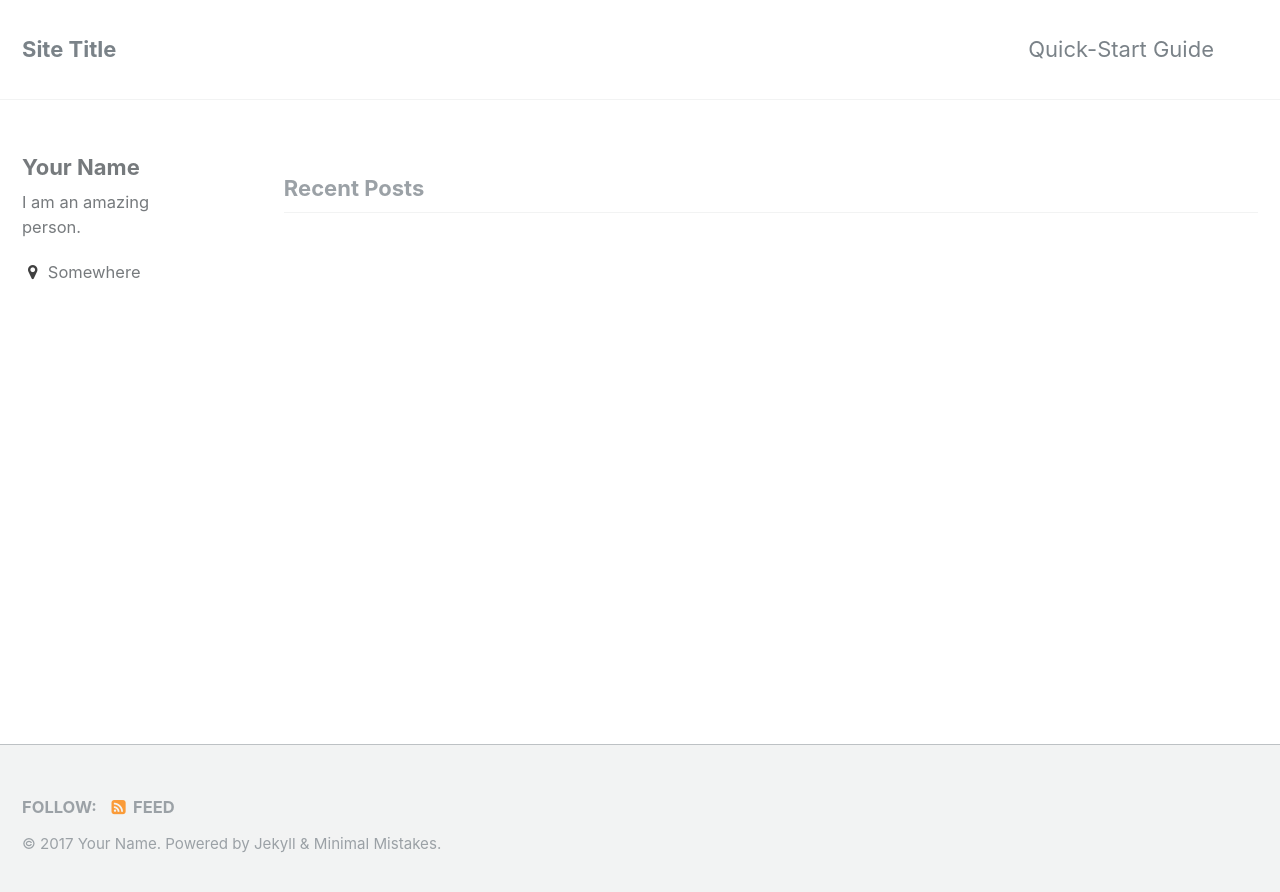
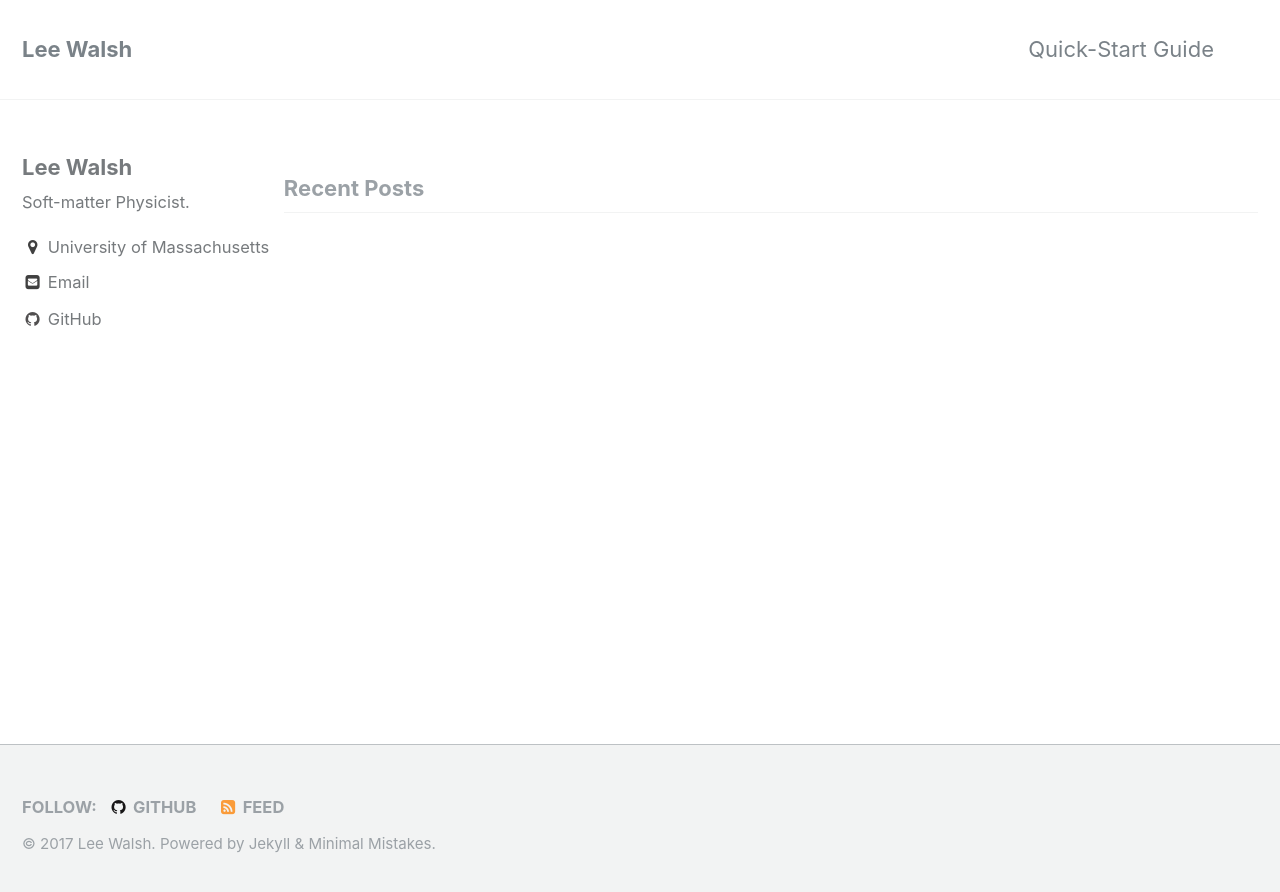
Before and after one commit to leewalsh/leewalsh.github.io, a Jekyll site: the page built from index.html, in a window 1280 px wide. Shown: the top 892 px of the page. Built offline with Jekyll 4.4.1, drawn with Linux system fonts in a browser that asks for light colours; the list of posts is cut into pages by our own code.

Commit message:
Basic modifications to config

```diff
--- a/_config.yml
+++ b/_config.yml
@@ -7,13 +7,13 @@
 
 # Site Settings
 locale                   : "en"
-title                    : "Site Title"
+title                    : "Lee Walsh"
 title_separator          : "-"
-name                     : "Your Name"
-description              : "An amazing website."
-url                      : # the base hostname & protocol for your site e.g. "https://mmistakes.github.io"
+name                     : "Lee Walsh"
+description              : "Personal website."
+url                      : "https://leewalsh.github.io"
 baseurl                  : # the subpath of your site, e.g. "/blog"
-repository               : # GitHub username/repo-name e.g. "mmistakes/minimal-mistakes"
+repository               : "leewalsh/leewalsh.github.io"
 teaser                   : # path of fallback teaser image, e.g. "/assets/images/500x300.png"
 # breadcrumbs            : false # true, false (default)
 words_per_minute         : 200
@@ -77,11 +77,11 @@ analytics:
 
 # Site Author
 author:
-  name             : "Your Name"
+  name             : "Lee Walsh"
   avatar           : # path of avatar image, e.g. "/assets/images/bio-photo.jpg"
-  bio              : "I am an amazing person."
-  location         : "Somewhere"
-  email            :
+  bio              : "Soft-matter Physicist."
+  location         : "University of Massachusetts"
+  email            : "lawalsh@physics.umass.edu"
   uri              :
   bitbucket        :
   codepen          :
@@ -89,7 +89,7 @@ author:
   flickr           :
   facebook         :
   foursquare       :
-  github           :
+  github           : "leewalsh"
   gitlab           :
   google_plus      :
   keybase          :
```
